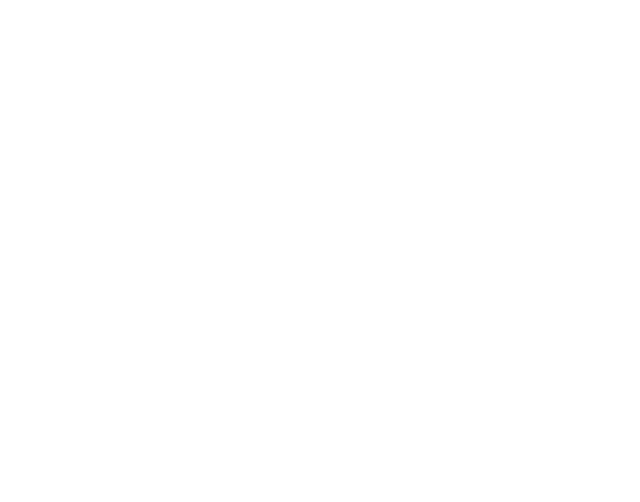
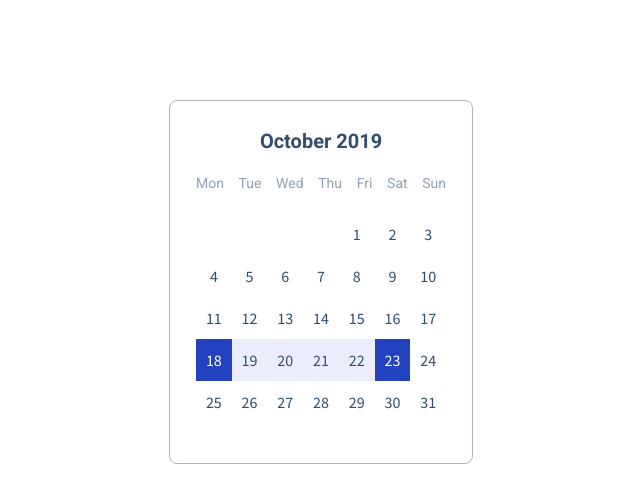
Before and after one commit to js-tasks-ru/htmlcss-20230714_ivan61, a website: page 05-lection3/03-calendar/index.html in a window 1280 px wide. Shown: the whole page, without its empty margins (319-959 px from the left). Drawn offline with Linux system fonts and the light colour scheme.

Commit message:
calendar implemented

```diff
--- a/05-lection3/03-calendar/calendar.css
+++ b/05-lection3/03-calendar/calendar.css
@@ -0,0 +1,81 @@
+.calendar {
+    font-family: Inter, sans-serif;
+    padding: 28px 26px 40px;
+    border-radius: 8px;
+    border: 1px solid #ACB5BD;
+}
+
+.calendar__title {
+    margin-top: 0;
+    color: #334D6E;
+    font-size: 20px;
+    font-style: normal;
+    font-weight: 600;
+    line-height: 24px;
+    text-align: center;
+}
+
+.calendar__wrapper {
+    padding-bottom: 100%;
+    position: relative;
+}
+
+.calendar__inner {
+    position: absolute;
+    left: 0;
+    right: 0;
+    top: 0;
+    bottom: 0;
+    display: grid;
+    grid-template-rows: 20px 1fr;
+    grid-template-areas:
+            "days"
+            "dates";
+    grid-gap: 20px;
+}
+
+.calendar__days {
+    grid-area: days;
+    display: flex;
+    justify-content: space-between;
+    color: #90A0B7;
+    font-size: 14px;
+    font-style: normal;
+    font-weight: 400;
+    line-height: 20px;
+}
+
+.calendar__dates {
+    grid-area: dates;
+    display: grid;
+    grid-template-columns: repeat(7, 1fr);
+    grid-template-rows: repeat(5, 1fr);
+}
+
+.calendar__dates span:first-child {
+    grid-column: 5;
+}
+
+.calendar__dates > span {
+    display: flex;
+    align-items: center;
+    justify-content: center;
+    color: #334D6E;
+    font-family: Source Sans Pro, sans-serif;
+    font-size: 16px;
+    font-style: normal;
+    font-weight: 400;
+    line-height: 20px;
+
+}
+
+.calendar__date_period {
+    background: #ebedfc;
+
+}
+
+.calendar__date_select {
+    color: #FFFFFF !important;
+    background: #2342C0;
+
+}
--- a/05-lection3/03-calendar/index.html
+++ b/05-lection3/03-calendar/index.html
@@ -4,9 +4,59 @@
     <head>
         <link rel="stylesheet" href="../../assets/css/main.css">
         <link rel="stylesheet" href="./calendar.css">
+
         <title>Calendar</title>
     </head>
-    <body>
+    <body style="margin: 100px auto; width: 304px; height: 324px">
+        <div class="calendar">
+            <h3 class="calendar__title">October 2019</h3>
+            <div class="calendar__wrapper">
+                <div class="calendar__inner">
+                    <div class="calendar__days">
+                        <span>Mon</span>
+                        <span>Tue</span>
+                        <span>Wed</span>
+                        <span>Thu</span>
+                        <span>Fri</span>
+                        <span>Sat</span>
+                        <span>Sun</span>
+                    </div>
+                    <div class="calendar__dates">
+                        <span>1</span>
+                        <span>2</span>
+                        <span>3</span>
+                        <span>4</span>
+                        <span>5</span>
+                        <span>6</span>
+                        <span>7</span>
+                        <span>8</span>
+                        <span>9</span>
+                        <span>10</span>
+                        <span>11</span>
+                        <span>12</span>
+                        <span>13</span>
+                        <span>14</span>
+                        <span>15</span>
+                        <span>16</span>
+                        <span>17</span>
+                        <span class="calendar__date_select">18</span>
+                        <span class="calendar__date_period">19</span>
+                        <span class="calendar__date_period">20</span>
+                        <span class="calendar__date_period">21</span>
+                        <span class="calendar__date_period">22</span>
+                        <span class="calendar__date_select">23</span>
+                        <span>24</span>
+                        <span>25</span>
+                        <span>26</span>
+                        <span>27</span>
+                        <span>28</span>
+                        <span>29</span>
+                        <span>30</span>
+                        <span>31</span>
+                    </div>
+                </div>
+            </div>
 
+        </div>
     </body>
 </html>
--- a/assets/fonts/fonts.css
+++ b/assets/fonts/fonts.css
@@ -1,2 +1,3 @@
 @import url('https://fonts.googleapis.com/css2?family=Roboto:ital,wght@0,100;0,300;0,400;0,500;0,700;0,900;1,100;1,300;1,400;1,500;1,700;1,900&display=swap');
 @import url('https://fonts.googleapis.com/css2?family=Inter:wght@300;400;500;600;700;800&display=swap');
+@import url('https://fonts.googleapis.com/css?family=Source+Sans+Pro:wght@300;400;500;600;700;800&display=swap');
```
